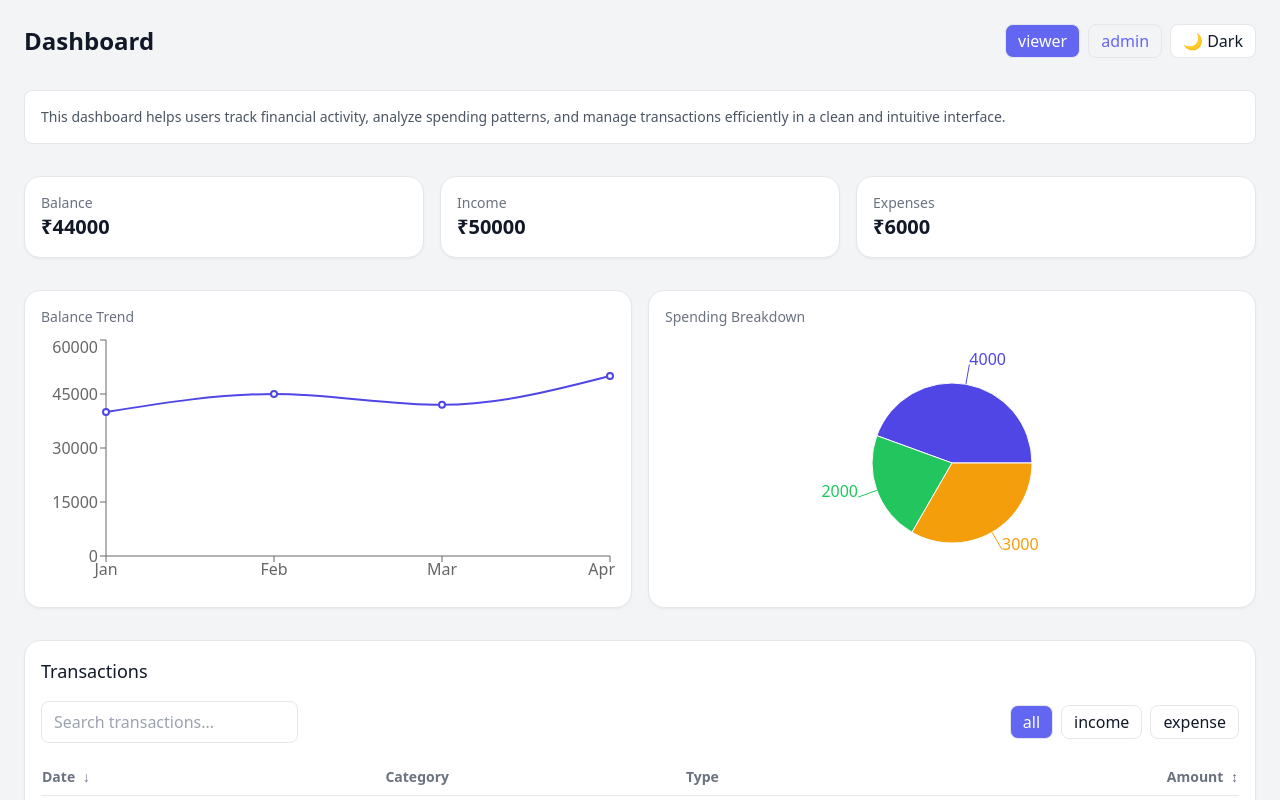
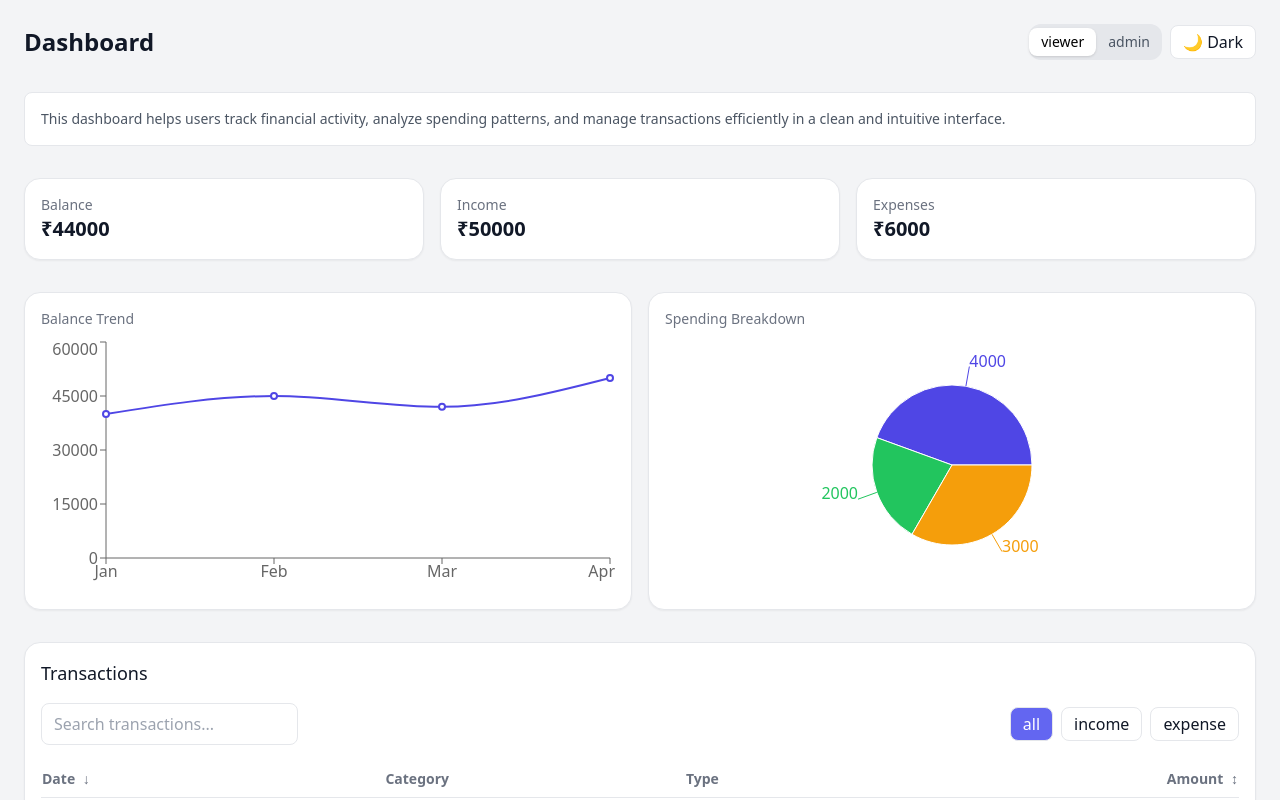
Before and after one commit to lalman-dev/finance-dashboard, a Next.js app: page /dashboard in a window 1280 px wide. Shown: the top 800 px of the page. Built offline with nearby package versions, Linux system fonts and the light colour scheme.

Commit message:
fix(ui): switch the role toggle to switch style

```diff
--- a/src/components/ui/RoleToggle.tsx
+++ b/src/components/ui/RoleToggle.tsx
@@ -2,24 +2,38 @@
 
 import { useFinanceStore } from "@/src/store/useFinanceStore";
 import { motion } from "framer-motion";
+import clsx from "clsx";
+
+const roles = ["viewer", "admin"] as const;
 
 export default function RoleToggle() {
   const { role, setRole } = useFinanceStore();
 
   return (
-    <div className="flex gap-2">
-      {["viewer", "admin"].map((r) => (
-        <motion.button
-          whileHover={{ scale: 1.03 }}
-          whileTap={{ scale: 0.97 }}
+    <div className="relative flex bg-gray-200 dark:bg-gray-800 rounded-xl">
+      <motion.div
+        layout
+        className="absolute top-1 bottom-1 w-1/2 rounded-lg bg-white dark:bg-gray-900 shadow"
+        initial={false}
+        animate={{
+          x: role === "viewer" ? 0 : "100%",
+        }}
+        transition={{ type: "spring", stiffness: 300, damping: 30 }}
+      />
+
+      {roles.map((r) => (
+        <button
           key={r}
-          onClick={() => setRole(r as any)}
-          className={`px-3 py-1 rounded-lg border ${
-            role === r ? "bg-indigo-500 text-white" : " text-indigo-500"
-          }`}
+          onClick={() => setRole(r)}
+          className={clsx(
+            "relative z-10 px-3 py-2 text-sm font-medium rounded-lg transition-colors",
+            role === r
+              ? "text-black dark:text-white"
+              : "text-gray-600 dark:text-gray-300",
+          )}
         >
           {r}
-        </motion.button>
+        </button>
       ))}
     </div>
   );
```
